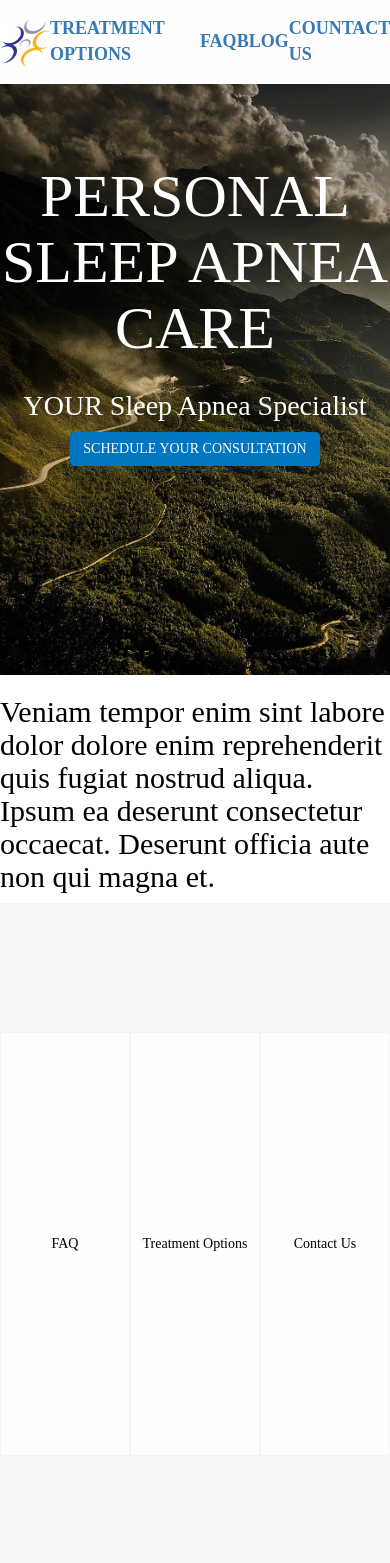
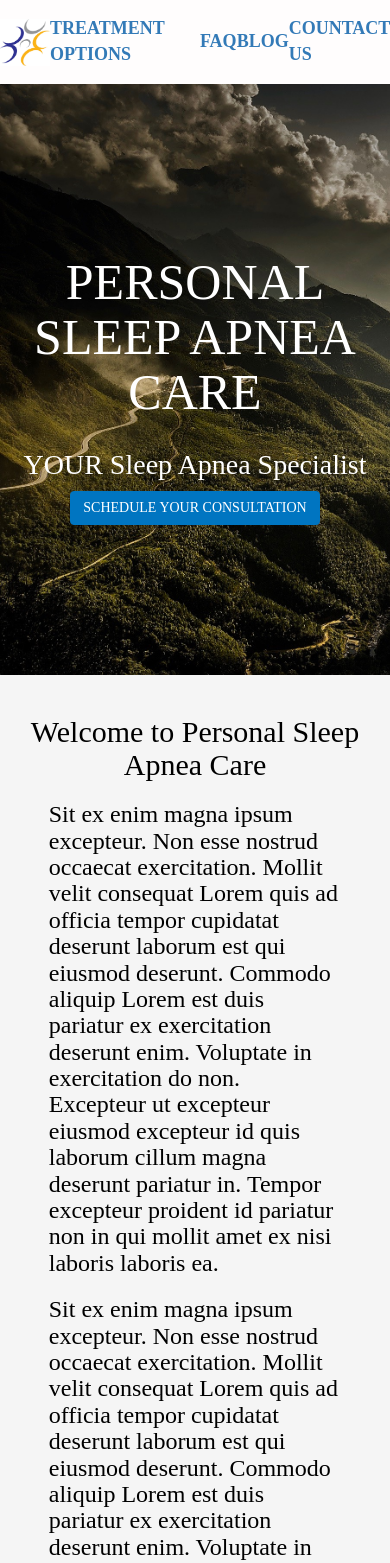
Before and after one commit to mitch-foster/personal_project, a React (Create React App) app: page / in a window 390 px wide. Shown: the top 1563 px of the page. Built offline with nearby package versions, Linux system fonts and the light colour scheme; no server answers.

Commit message:
Progress made on Landing Page styling. Break for lunch.

```diff
--- a/src/App.css
+++ b/src/App.css
@@ -20,6 +20,9 @@ div {
   color: black;
   font-family: "Fjalla One"; }
 
+#landing_page {
+  background-color: whitesmoke; }
+
 .mountain_div {
   height: 70vh;
   display: flex;
@@ -29,7 +32,10 @@ div {
   background: url(./components/mountains.jpg) no-repeat;
   background-size: cover;
   color: white;
-  padding-bottom: 150px; }
+  margin-bottom: 40px; }
+
+.landing_div {
+  background-color: whitesmoke; }
 
 .mountain_div h1 {
   font-size: 60px;
@@ -47,13 +53,12 @@ div {
 .main_navagation {
   display: flex;
   justify-content: space-around;
-  height: 80vh;
+  height: 55vh;
   background-color: whitesmoke; }
 
 .navagation_div {
   height: 50vh;
   width: 33vw;
-  margin-top: 130px;
   background: #fffdfd;
   display: flex;
   align-items: center;
@@ -99,3 +104,13 @@ div {
   border: 1px solid transparent;
   border-radius: 4px;
   border-color: #ccc; }
+
+@media (max-width: 950px) {
+  .mountain_div h1 {
+    font-size: 50px; }
+  .main_navagation {
+    flex-direction: column;
+    align-items: center; }
+  .navagation_div {
+    height: 33vh;
+    width: 65vw; } }
--- a/src/App.scss
+++ b/src/App.scss
@@ -1,13 +1,13 @@
 $psac_blue: #0075c1;
 $psac_font: 'Fjalla One';
-$navbar_gray: #fffdfd;
+$navbar_color: #fffdfd;
 
 html {
   font-family: $psac_font;
 }
 
 .NavBar {
-  background-color: $navbar_gray;
+  background-color: $navbar_color;
   height: 10vh;
   width: 100vw;
   display: flex;
@@ -29,6 +29,10 @@ div {
   font-family: $psac_font;
 }
 
+#landing_page {
+  background-color: whitesmoke;
+}
+
 .mountain_div {
   height: 70vh;
   display: flex;
@@ -38,9 +42,12 @@ div {
   background: url(./components/mountains.jpg) no-repeat;
   background-size: cover;
   color: white;
-  padding-bottom: 150px;
+  margin-bottom: 40px;
 }
 
+.landing_div {
+  background-color: whitesmoke;
+}
 .mountain_div h1 {
   font-size: 60px;
   text-align: center;
@@ -61,15 +68,14 @@ div {
 .main_navagation {
   display: flex;
   justify-content: space-around;
-  height: 80vh;
+  height: 55vh;
   background-color: whitesmoke
 }
 
 .navagation_div {
   height: 50vh;
   width: 33vw;
-  margin-top: 130px;
-  background: $navbar_gray;
+  background: $navbar_color;
   display: flex;
   align-items: center;
   justify-content: center;
@@ -120,3 +126,19 @@ div {
     border-radius: 4px;
     border-color: #ccc;
 }
+
+@media(max-width: 950px) {
+  .mountain_div h1 {
+    font-size: 50px;
+  }
+
+  .main_navagation {
+    flex-direction: column;
+    align-items: center;
+  }
+
+  .navagation_div {
+    height: 33vh;
+    width: 65vw;
+  }
+}
--- a/src/components/LandingPage.js
+++ b/src/components/LandingPage.js
@@ -6,7 +6,7 @@ import {Button} from 'react-bootstrap'
 class LandingPage extends Component {
     render() {
         return (
-            <div>
+            <div id='landing_page'>
                 <NavBar/>
                 <div className='mountain_div'>
                     <h1>PERSONAL SLEEP APNEA CARE</h1>
@@ -15,7 +15,17 @@ class LandingPage extends Component {
                         <Button className='contact'>SCHEDULE YOUR CONSULTATION</Button>
                     </Link>
                 </div>
-                    <h2>Veniam tempor enim sint labore dolor dolore enim reprehenderit quis fugiat nostrud aliqua. Ipsum ea deserunt consectetur occaecat. Deserunt officia aute non qui magna et.</h2>
+                <div style={{textAlign: 'center'}} className='landing_div'>
+                    <h2 style={{fontWeight: '500'}}>Welcome to Personal Sleep Apnea Care</h2>
+                </div>
+                <div style={{width: '75vw', marginLeft: '12.5vw', marginBottom: '75px'}}>
+                    <h3>Sit ex enim magna ipsum excepteur. Non esse nostrud occaecat exercitation. Mollit velit consequat Lorem quis ad officia tempor cupidatat deserunt laborum est qui eiusmod deserunt. Commodo aliquip Lorem est duis pariatur ex exercitation deserunt enim. Voluptate in exercitation do non. Excepteur ut excepteur eiusmod excepteur id quis laborum cillum magna deserunt pariatur in. Tempor excepteur proident id pariatur non in qui mollit amet ex nisi laboris laboris ea.</h3>
+                    <h3>Sit ex enim magna ipsum excepteur. Non esse nostrud occaecat exercitation. Mollit velit consequat Lorem quis ad officia tempor cupidatat deserunt laborum est qui eiusmod deserunt. Commodo aliquip Lorem est duis pariatur ex exercitation deserunt enim. Voluptate in exercitation do non. Excepteur ut excepteur eiusmod excepteur id quis laborum cillum magna deserunt pariatur in. Tempor excepteur proident id pariatur non in qui mollit amet ex nisi laboris laboris ea.</h3>
+                    <h3>Sit ex enim magna ipsum excepteur. Non esse nostrud occaecat exercitation. Mollit velit consequat Lorem quis ad officia tempor cupidatat deserunt laborum est qui eiusmod deserunt. Commodo aliquip Lorem est duis pariatur ex exercitation deserunt enim. Voluptate in exercitation do non. Excepteur ut excepteur eiusmod excepteur id quis laborum cillum magna deserunt pariatur in. Tempor excepteur proident id pariatur non in qui mollit amet ex nisi laboris laboris ea.</h3>
+                </div>
+                <div style={{textAlign: 'center', marginBottom: '50px'}} className='landing_div'>
+                    <h2 style={{fontWeight: '500'}}>Learn More</h2>
+                </div>
                 <div className='main_navagation'>
                     <div className='navagation_div'>FAQ</div>
                     <div className='navagation_div'>Treatment Options</div>
```
